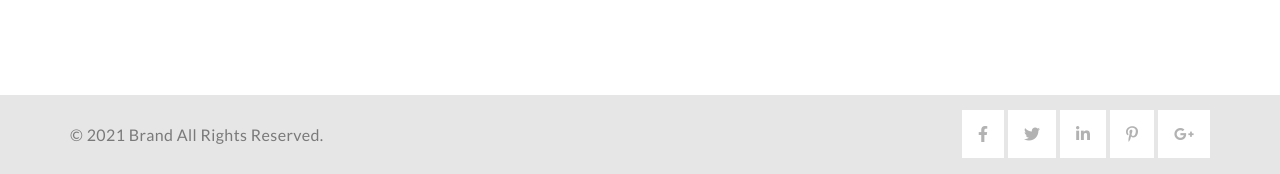
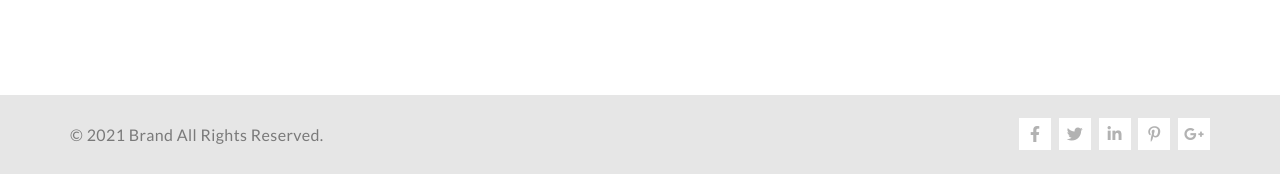
Before and after one commit to MarcusSten/marcussten.github.io, a PHP site: page /site5/index.html in a window 1280 px wide; the page is wider, and only the part inside the window is pictured. Shown: the part 4411-4585 px from the top of that part. Run offline with PHP 8.4, Linux system fonts and the light colour scheme.

Commit message:
edit site 5

```diff
--- a/site5/index.html
+++ b/site5/index.html
@@ -330,17 +330,12 @@ Distinctively seize superior initiatives for wireless technologies. Dynamically
 				<div class="copyright">
 					<p class="copyright_text">© 2021 Brand All Rights Reserved.</p>
 				</div>
-				<div class="social_network">
-					<a href="https://www.facebook.com/">
-					<i class="fab fa-facebook-f fa_social"></i></a>
-					<a href="https://twitter.com/">
-					<i class="fab fa-twitter fa_social" aria-hidden="true"></i></a>
-					<a href="https://www.linkedin.cn/">
-					<i class="fab fa-linkedin-in fa_social" aria-hidden="true"></i></a>
-					<a href="https://www.pinterest.ru/">
-					<i class="fab fa-pinterest-p fa_social" aria-hidden="true"></i></a>
-					<a href="https://accounts.google.com/">
-					<i class="fab fa-google-plus-g fa_social" aria-hidden="true"></i></a>
+				<div class="footer_social">
+					<a href="https://www.facebook.com/"><i class="fab fa-facebook-f"></i></a>
+					<a href="https://twitter.com/"><i class="fab fa-twitter"></i></a>
+					<a href="https://www.linkedin.cn/"><i class="fab fa-linkedin-in"></i></a>
+					<a href="https://www.pinterest.ru/"><i class="fab fa-pinterest-p"></i></a>
+					<a href="https://accounts.google.com/"><i class="fab fa-google-plus-g"></i></a>
 				</div>
 			</div>
 		</div>
--- a/site5/style.css
+++ b/site5/style.css
@@ -432,12 +432,12 @@
 	margin-left: -1px;
 }
 
-.Bottom_left_text{
+.Bottom_left_text {
 	padding-top: 146px;
 	padding-left: 39px;
 }
 
-.Bottom_left_text_top{
+.Bottom_left_text_top {
 	font-family: Lato;
 	font-size: 53.7px;
 	line-height: 1.2;
@@ -446,7 +446,7 @@
 	color: #ffffff;
 }
 
-.Bottom_left_text_bot{
+.Bottom_left_text_bot {
 	font-family: Lato;
 	font-size: 32.2px;
 	line-height: 1.2;
@@ -728,7 +728,7 @@
 	list-style-type: none;
 }
 
-ul{
+ul {
 	list-style-type: none;
 }
 
@@ -739,7 +739,8 @@ ul{
 .navigation_title2 {
 	margin-right: 80px;
 }
-.link_navigation_text{
+
+.link_navigation_text {
 	text-decoration: none;
 	font-family: Lato;
 	font-size: 16px;
@@ -773,13 +774,24 @@ ul{
 	justify-content: center;
 }
 
-.fa_social {
-	padding: 16px;
+.footer_social {
+	width: 191px;
+	height: 32px;
+	display: flex;
+	justify-content: space-between;
+}
+
+.footer_social a {
+	display: flex;
+	justify-content: center;
+	align-items: center;
+	width: 32px;
+	text-decoration: none;
 	background-color: #ffffff;
-	font-size: 16px;
 	color: #b2b2b2;
 }
-.fa_social:hover {
+
+.footer_social a:hover {
 	background-color: #f16d7f;
 	color: white;
 }
```
